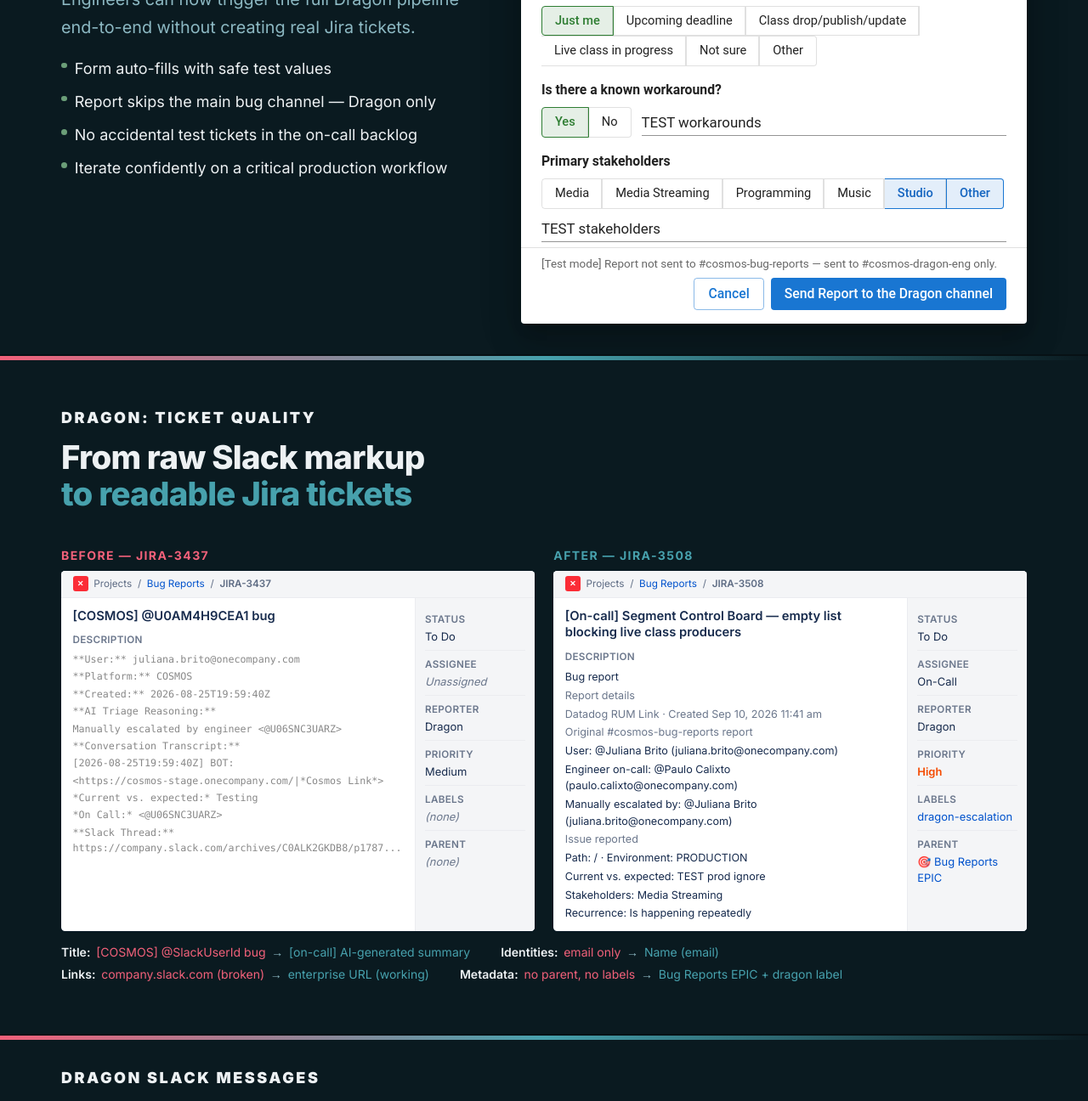
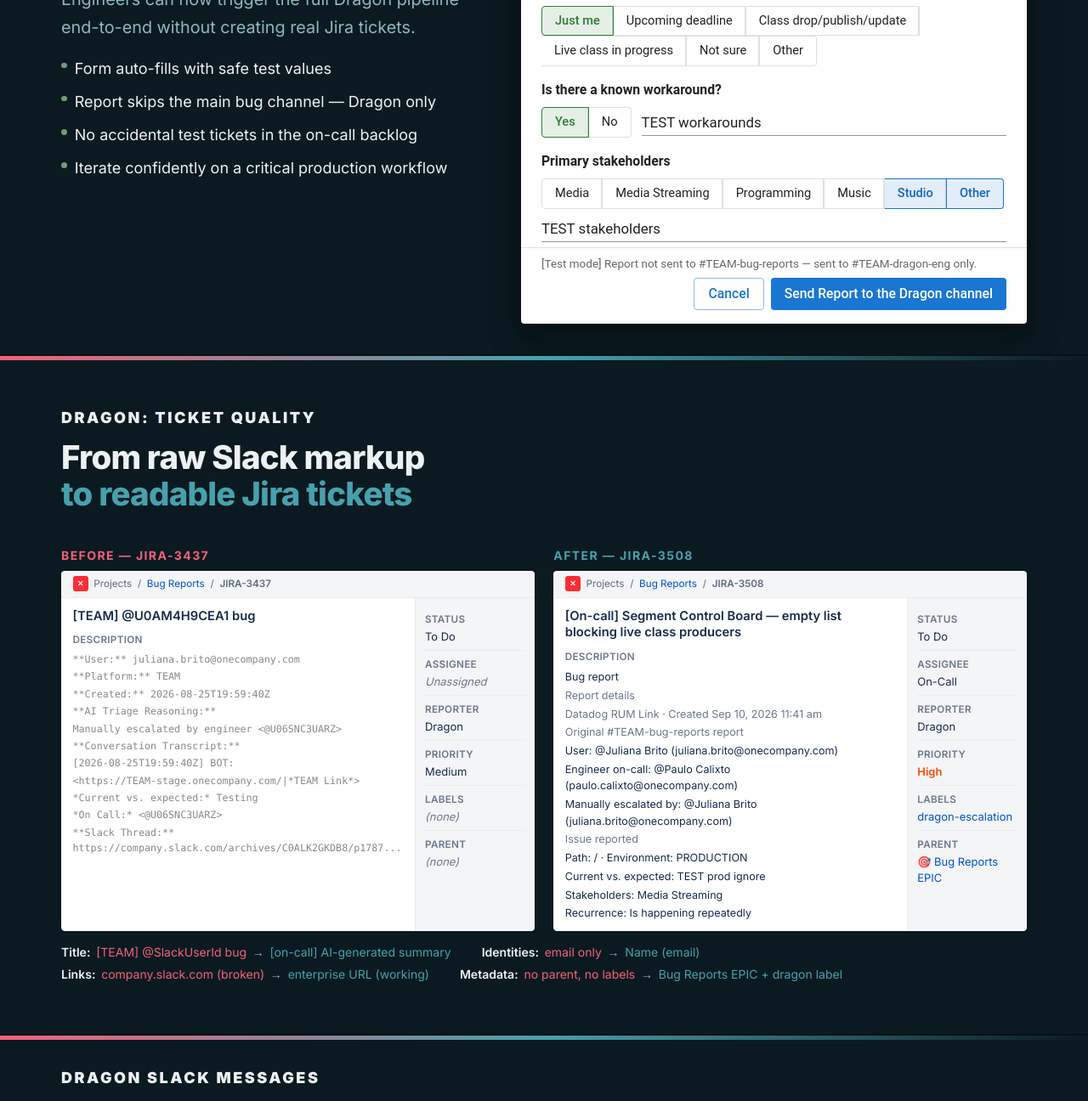
Before and after one commit to jubrito/BugReportToolImprovements, a React (Vite) app: page / in a window 1280 px wide. Shown: the part 9010-10306 px from the top of the page at 85% size. Built offline with nearby package versions, Linux system fonts and the light colour scheme.

Commit message:
fix: make team more generic

```diff
--- a/src/components/BugReportFormMock.jsx
+++ b/src/components/BugReportFormMock.jsx
@@ -179,7 +179,7 @@ function ToggleGroup({ options, value, onChange, labelFn, thin }) {
   );
 }
 
-// Blue info tooltip icon matching CosmosToolTip.
+// Blue info tooltip icon matching TEAMToolTip.
 // Uses a portal so the tooltip renders at document root, escaping any overflow:hidden container.
 function HintIcon({ title }) {
   const iconRef = useRef(null);
@@ -888,7 +888,7 @@ export default function BugReportFormMock({
           }}
         >
           {isDryRun
-            ? "[Test mode] Report not sent to #cosmos-bug-reports — sent to #cosmos-dragon-eng only."
+            ? "[Test mode] Report not sent to #TEAM-bug-reports — sent to #TEAM-dragon-eng only."
             : 'By clicking "Send Report", your report will be sent to the appropriate slack channel including a screen recording link.'}
         </p>
         <div style={{ display: "flex", justifyContent: "flex-end", gap: 8 }}>
--- a/src/slides/Slide11Loop.jsx
+++ b/src/slides/Slide11Loop.jsx
@@ -96,7 +96,7 @@ function JiraTicket({ issueKey, summary, descriptionRows, details, labelId }) {
 
 const BEFORE_DESC = [
   { text: "**User:** juliana.brito@onecompany.com", mono: true },
-  { text: "**Platform:** COSMOS", mono: true },
+  { text: "**Platform:** TEAM", mono: true },
   { text: "**Created:** 2026-08-25T19:59:40Z", mono: true },
   { text: "" },
   { text: "**AI Triage Reasoning:**", mono: true },
@@ -104,7 +104,7 @@ const BEFORE_DESC = [
   { text: "" },
   { text: "**Conversation Transcript:**", mono: true },
   { text: "[2026-08-25T19:59:40Z] BOT:", mono: true },
-  { text: "<https://cosmos-stage.onecompany.com/|*Cosmos Link*>", mono: true },
+  { text: "<https://TEAM-stage.onecompany.com/|*TEAM Link*>", mono: true },
   { text: "*Current vs. expected:* Testing", mono: true },
   { text: "*On Call:* <@U06SNC3UARZ>", mono: true },
   { text: "" },
@@ -132,7 +132,7 @@ const AFTER_DESC = [
   { text: "" },
   { text: "Report details", muted: true },
   { text: "Datadog RUM Link · Created Sep 10, 2026 11:41 am", muted: true },
-  { text: "Original #cosmos-bug-reports report", muted: true },
+  { text: "Original #TEAM-bug-reports report", muted: true },
   { text: "" },
   { text: "User: @Juliana Brito (juliana.brito@onecompany.com)" },
   { text: "Engineer on-call: @Paulo Calixto (paulo.calixto@onecompany.com)" },
@@ -182,7 +182,7 @@ export default function Slide11TicketQuality() {
           <Reveal step={1} className="h-full">
             <JiraTicket
               issueKey="JIRA-3437"
-              summary="[COSMOS] @U0AM4H9CEA1 bug"
+              summary="[TEAM] @U0AM4H9CEA1 bug"
               descriptionRows={BEFORE_DESC}
               details={BEFORE_DETAILS}
               labelId="s11-before"
@@ -211,7 +211,7 @@ export default function Slide11TicketQuality() {
           {[
             {
               label: "Title",
-              from: "[COSMOS] @SlackUserId bug",
+              from: "[TEAM] @SlackUserId bug",
               to: "[on-call] AI-generated summary",
             },
             { label: "Identities", from: "email only", to: "Name (email)" },
```
